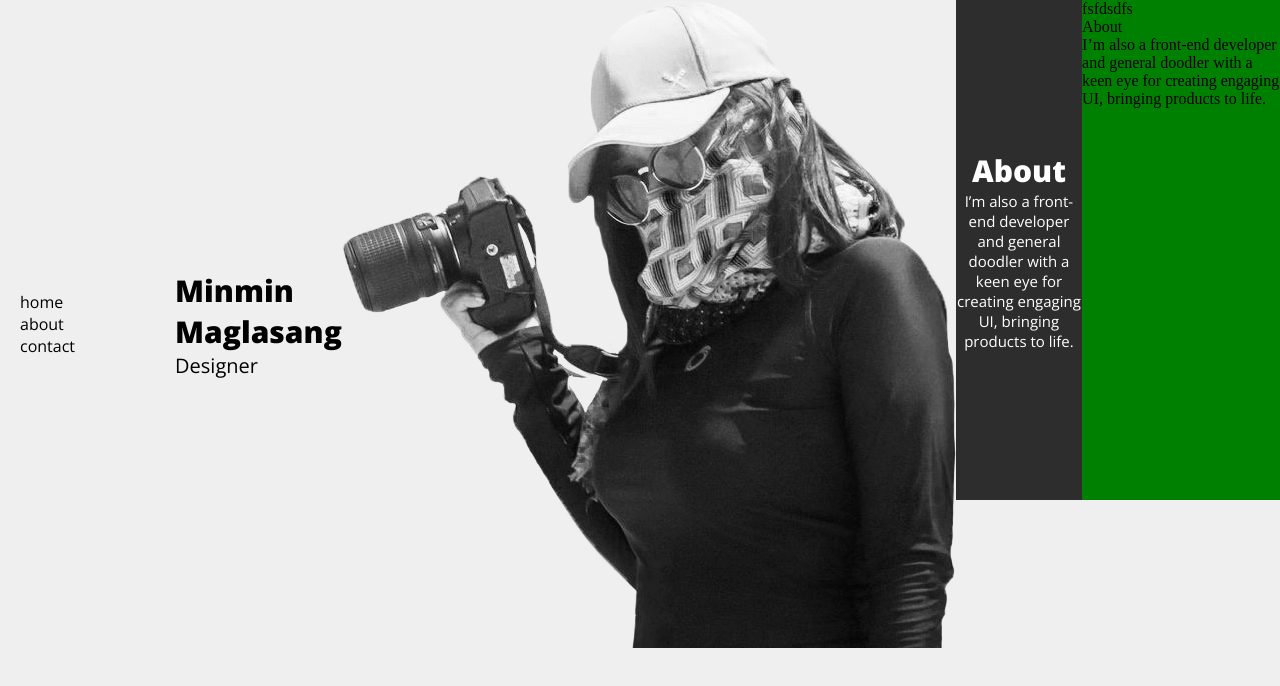
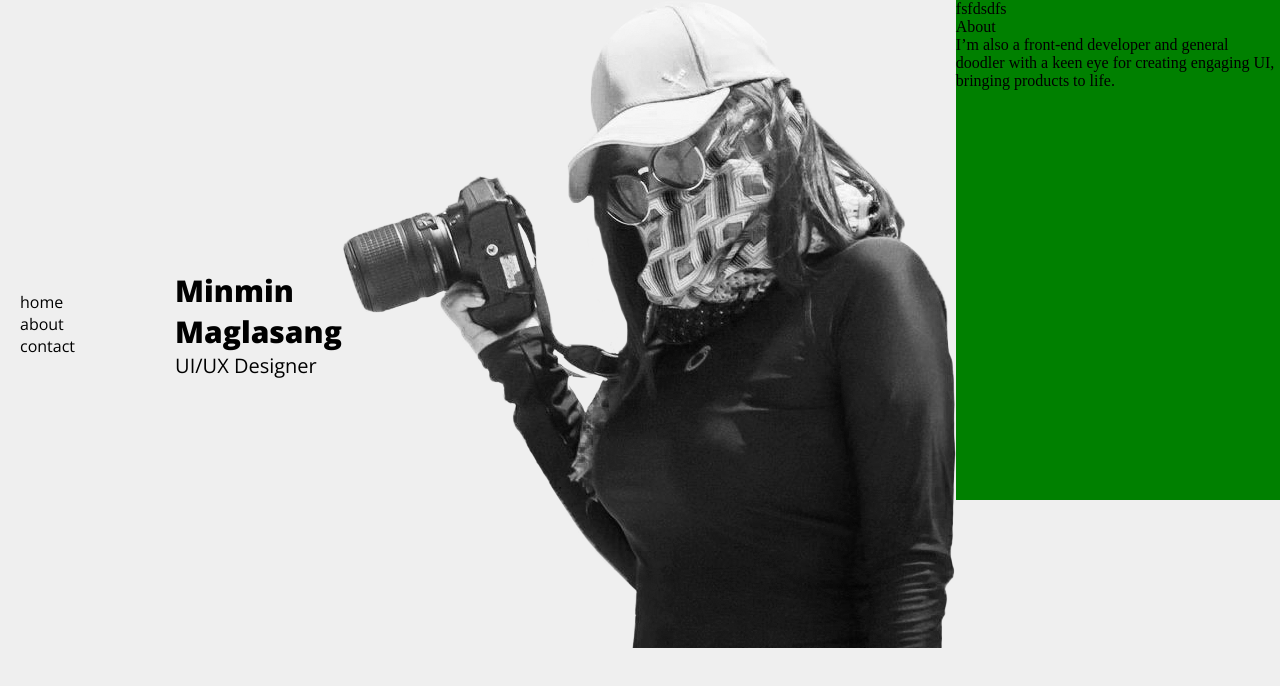
Before and after one commit to meanmiiiin/Portfolio, a plain HTML site: page index.html in a window 1280 px wide. Drawn offline with nearby package versions, Linux system fonts and the light colour scheme.

Commit message:
Update index.html

```diff
--- a/index.html
+++ b/index.html
@@ -43,7 +43,7 @@
       <div class="title-header">
         <div class="title-text">
           <p class="full-name">Minmin Maglasang</p>
-          <p class="occupation">Designer</p>
+          <p class="occupation">UI/UX Designer</p>
         </div>
       </div>
 
@@ -53,13 +53,13 @@
     </div>
 
 
-    <section class="about">
+    <!-- <section class="about">
       <div class="about-container">
         <h2>About</h2>
         <p>I’m also a front-end developer and general doodler with a keen eye for
           creating engaging UI, bringing products to life.</p>
       </div>
-    </section>
+    </section> -->
 
     <section class="contact-me">
 fsfdsdfs
```
